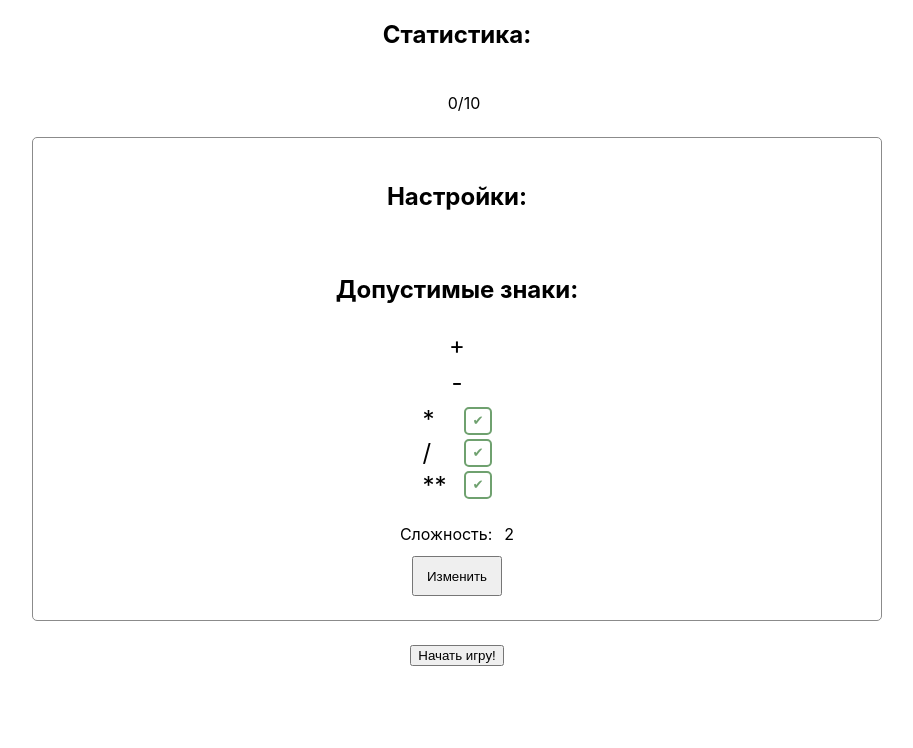
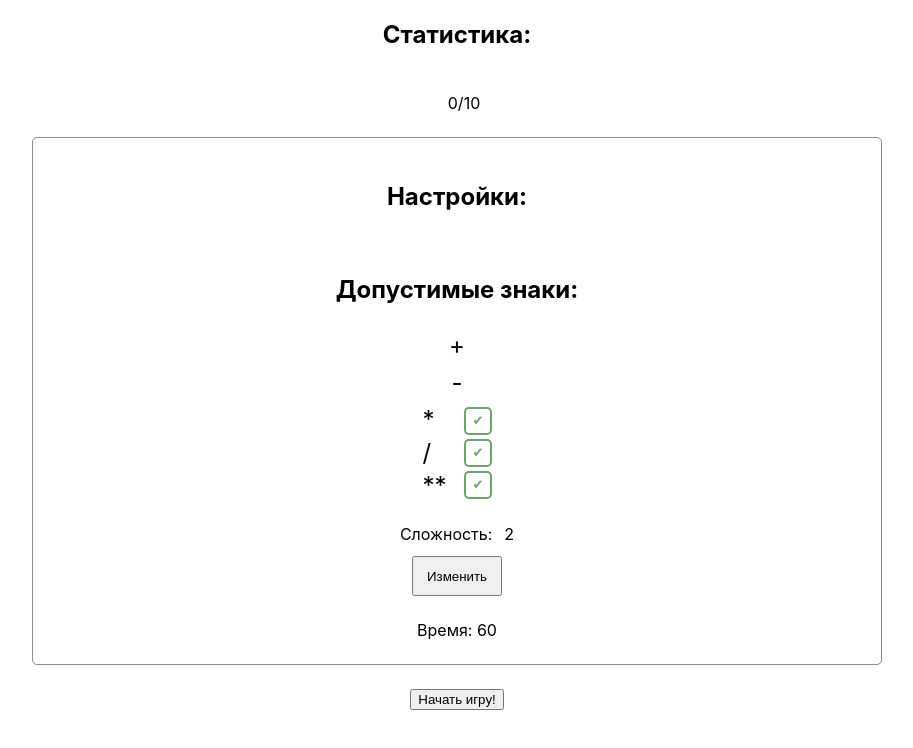
Before and after one commit to sovakrya/quiz, a React (Create React App) app: page / in a window 1280 px wide. Shown: the top 748 px of the page, without its empty margins (183-1096 px from the left). Built offline with nearby package versions, Linux system fonts and the light colour scheme.

Commit message:
added timer in application

```diff
--- a/src/components/SetingsGame.tsx
+++ b/src/components/SetingsGame.tsx
@@ -1,22 +1,18 @@
 import { useState } from "react";
 import "../styles/SetingsGame.css";
 import { Game } from "../game";
-declare global {
-  interface Window {
-    game: Game;
-  }
-}
 
-window.game = new Game();
 
 export default function SetingsGame() {
   const [complexity, setComplexity] = useState(window.game.difficulty);
   const [isChangeDifficulty, setIsChangeDifficulty] = useState(false);
+  const [timerState, setTimerState] = useState(window.game.timer)
 
   function changeDifficulty() {
     window.game.setDifficulty(complexity);
     setIsChangeDifficulty(false);
   }
+
 
   return (
     <div className="setings-main-box">
@@ -70,6 +66,10 @@ export default function SetingsGame() {
           </button>
         )}
       </div>
+
+      <div className="setings-timer-box">
+        <span>{`Время: ${Math.round((timerState / 1000 ) / 60)}`}</span>
+      </div>
     </div>
   );
 }
--- a/src/components/StartGame.tsx
+++ b/src/components/StartGame.tsx
@@ -4,7 +4,7 @@ import "../styles/StartGame.css"
 import { useNavigate } from "react-router-dom"
 
 export default function StartGame (){
-    const [date, setDate] = useState(window.game.date)
+    const [date] = useState(window.game.date)
     const [countTask, setCountTask] = useState(window.game.currentTask)
 
     const navigate = useNavigate()
--- a/src/components/TheGame.tsx
+++ b/src/components/TheGame.tsx
@@ -1,15 +1,40 @@
-import { useRef, useState } from "react";
+import { useEffect, useRef, useState } from "react";
 import "../styles/TheGame.css";
 import { useNavigate } from "react-router-dom";
+import { Game } from "../game";
+
+declare global {
+  interface Window {
+    game: Game;
+  }
+}
+
+window.game = new Game();
 
 let example = window.game.createExample();
 let result = window.game.countExample(example);
+
 export default function TheGame() {
   const [exampleDone, setExampleDone] = useState(false);
   const [exampleCorrect, setExampleCorrect] = useState(false);
   const [countTask, setCountTask] = useState(window.game.currentTask);
+  const [exampleState, setExampleState] = useState(example);
+  const [timerState, setTimerState] = useState(window.game.timer);
   const exampleElements = useRef<HTMLDivElement | null>(null);
-  const [exampleState, setExampleState] = useState(example);
+
+  useEffect(() => {
+    if (timerState >= 0) {
+      setTimeout(() => {
+        setTimerState((timerState) => timerState - 1000);
+        window.game.saveTimer(timerState);
+      }, 1000);
+    }
+
+    if(timerState <= 0){
+      window.game.restartGame()
+      alert("time is up!")
+    }
+  }, [timerState]);
 
   const navigate = useNavigate();
 
@@ -59,29 +84,34 @@ export default function TheGame() {
     window.game.saveDate();
   }
 
-  function completedGame(){
-    alert("you completed the game!")
+  function completedGame() {
+    alert("you completed the game!");
     window.game.saveDate();
-    navigate("/");
+    window.game.restartGame();
+     navigate("/")
   }
 
   function createNewTask() {
     example = window.game.createExample();
     result = window.game.countExample(example);
-    if(countTask >= 10){
-      alert("you completed the game!")
-      window.game.saveDate();
-      navigate("/");
+    if (countTask >= 10) {
+      completedGame();
+    } else {
+      window.game.incrementCurrentTask();
+      setCountTask((countTask) => countTask + 1);
+      setExampleState(example);
+      setExampleDone(false);
     }
-    window.game.incrementCurrentTask();
-    setCountTask((countTask) => countTask + 1);
-    setExampleState(example);
-    setExampleDone(false);
   }
+
 
   return (
     <div className="game-main-box">
       <div className="header-box">
+        <div>
+          <span>{Math.floor(timerState / 1000 /60)}:</span>
+          <span>{Math.floor(timerState / 1000 % 60)}</span>
+        </div>
         <span>#{countTask}</span>
 
         <button className="header-btn" onClick={goBack}>
--- a/src/game.ts
+++ b/src/game.ts
@@ -1,15 +1,16 @@
-import { json } from "stream/consumers";
-
 export class Game {
   gameStorage = window.localStorage;
   operators: ("+" | "-" | "*" | "/" | "**")[] = ["+", "-"];
   difficulty: number;
   currentTask: number;
-  date: null | string = null;
+  date: null | string;
+  timer: number;
 
   constructor() {
     const storageDifficulty = this.gameStorage.getItem("difficulty");
     const storageCurrentTask = this.gameStorage.getItem("currentTask");
+    const storageDate = this.gameStorage.getItem("date");
+    const storageTimer = this.gameStorage.getItem("time");
 
     if (storageDifficulty) {
       try {
@@ -29,6 +30,26 @@ export class Game {
       }
     } else {
       this.currentTask = 0;
+    }
+
+    if (storageDate) {
+      try {
+        this.date = JSON.parse(storageDate);
+      } catch {
+        this.date = null;
+      }
+    } else {
+      this.date = null;
+    }
+
+    if (storageTimer) {
+      try {
+        this.timer = JSON.parse(storageTimer);
+      } catch {
+        this.timer = 3600000;
+      }
+    } else {
+      this.timer = 3600000;
     }
   }
 
@@ -95,18 +116,25 @@ export class Game {
   saveDate() {
     this.date = new Date().toLocaleDateString("es-CL");
     this.gameStorage.setItem(
-      "currentDate",
+      "date",
       JSON.stringify(new Date().toLocaleDateString("es-CL"))
     );
+  }
+
+  saveTimer(time: number) {
+    this.timer = time;
+    this.gameStorage.setItem("time", JSON.stringify(this.timer));
   }
 
   restartGame() {
     this.operators = ["+", "-"];
     this.difficulty = 2;
     this.currentTask = 0;
+    this.timer = 3600000;
     this.gameStorage.setItem("operators", JSON.stringify(this.operators));
     this.gameStorage.setItem("difficulty", JSON.stringify(this.difficulty));
     this.gameStorage.setItem("currentTask", JSON.stringify(this.currentTask));
+    this.gameStorage.setItem("time", JSON.stringify(this.timer))
   }
 }
 
--- a/src/index.tsx
+++ b/src/index.tsx
@@ -4,6 +4,7 @@ import "./index.css";
 import App from "./App";
 import reportWebVitals from "./reportWebVitals";
 import { BrowserRouter } from "react-router-dom";
+
 
 const root = ReactDOM.createRoot(
   document.getElementById("root") as HTMLElement
--- a/src/styles/SetingsGame.css
+++ b/src/styles/SetingsGame.css
@@ -63,3 +63,8 @@
   width: 90px;
   height: 40px;
 }
+
+.setings-timer-box {
+  display: flex;
+  gap: 12px;
+}
```
Also changed, not shown: src/App.tsx (+2 -5 lines).
